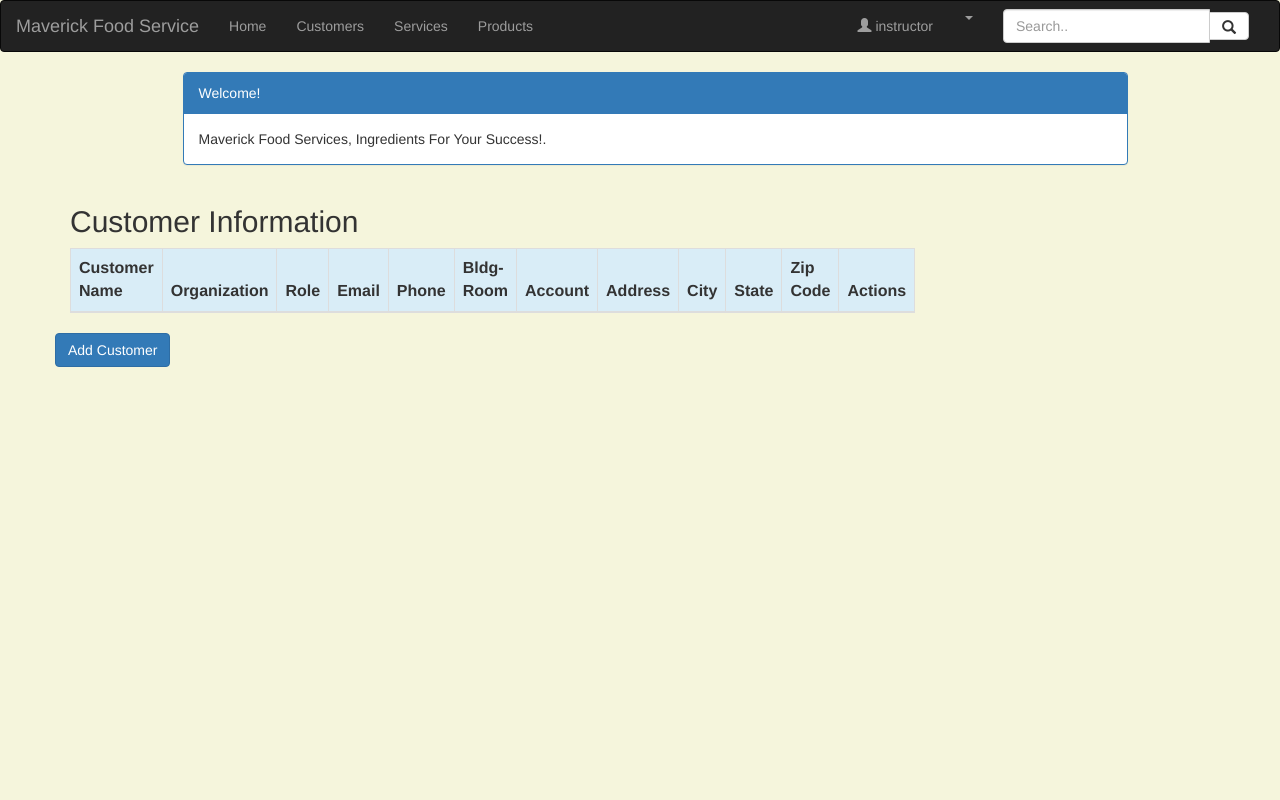
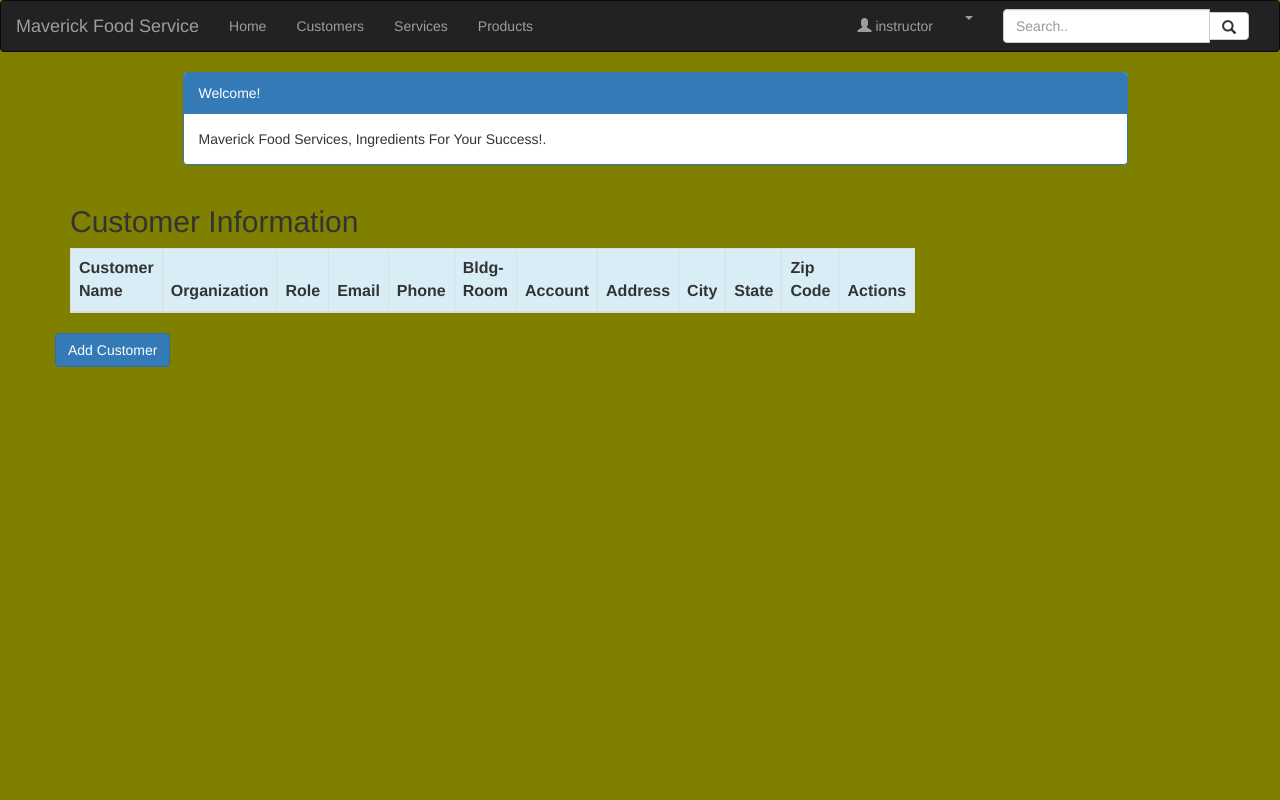
Before and after one commit to hippili/foodservices, a Django app: page /customer_list in a window 1280 px wide. Run offline with Django 3.2, Linux system fonts and the light colour scheme; a user stored in the database is signed in; data that the repository does not hold is empty; some libraries are stand-ins or nearby versions.

Commit message:
first commmit

```diff
--- a/mfscrm/crm/templates/crm/base.html
+++ b/mfscrm/crm/templates/crm/base.html
@@ -30,7 +30,7 @@
         /* Set black background color, white text and some padding */
         footer {
             background-color: #555;
-            color: white;
+            color: Yellow;
             padding: 15px;
         }
         /* On small screens, set height to 'auto' for sidenav and grid */
--- a/mfscrm/crm/templates/crm/customer_list.html
+++ b/mfscrm/crm/templates/crm/customer_list.html
@@ -12,7 +12,7 @@
 <body>
 <style>
     body {
-        background-color: beige;
+        background-color: Olive;
     }
 </style>
 <div class="container">
--- a/mfscrm/crm/templates/crm/product_list.html
+++ b/mfscrm/crm/templates/crm/product_list.html
@@ -12,7 +12,7 @@
 <body>
 <style>
     body {
-        background-color: lightseagreen;
+        background-color: Lime;
     }
 </style>
 <div class="container">
--- a/mfscrm/crm/templates/crm/service_list.html
+++ b/mfscrm/crm/templates/crm/service_list.html
@@ -10,7 +10,7 @@
 <body>
 <style>
     body {
-        background-color: beige;
+        background-color: Fuchsia;
     }
 </style>
 <div class="container">
```
Also changed, not shown: mfscrm/crm/templates/crm/home.html (+7 -10 lines), mfscrm/db.sqlite3, 1 other file.
